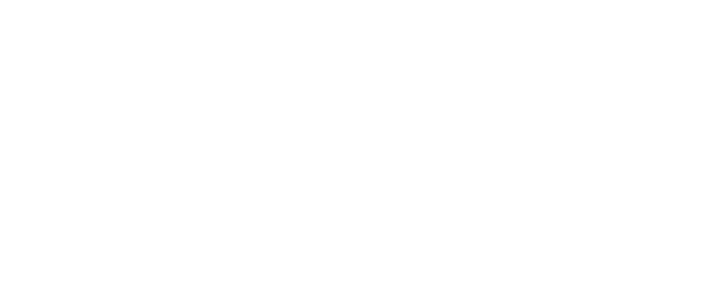
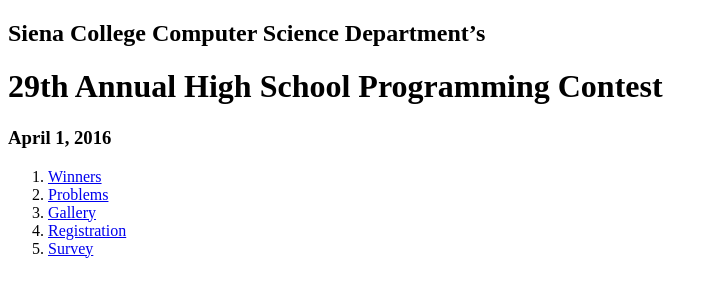
Before and after one commit to tlangton123/CSIS-390-Project1, a plain HTML site: page index.html in a window 1280 px wide. Shown: the whole page, without its empty margins (0-717 px from the left). Drawn offline with Linux system fonts and the light colour scheme.

Commit message:
Created header w/ nav

```diff
--- a/index.html
+++ b/index.html
@@ -1,4 +1,23 @@
 <!DOCTYPE html>
 <html lang="en">
-
+	<head>
+		<meta charset="utf-8">
+		<title>Siena College Programming Contest</title>
+	</head>
+	<body>
+	  <header>
+			<h2>Siena College Computer Science Department’s</h2>
+		  <h1>29th Annual High School Programming Contest</h1>
+		  <h3>April 1, 2016</h3>
+			<nav>
+		  <ol>
+			  <li><a href="pastwinners.html">Winners</a></li>
+			  <li><a href="pastproblemsmain.html">Problems</a></li>
+			  <li><a href="gallery.html">Gallery</a></li>
+			  <li><a href="registrationform.html">Registration</a></li>
+			  <li><a href="survey.html">Survey</a></li>
+		  </ol>
+		  </nav>
+		</header>
+	</body>
 </html>
```
